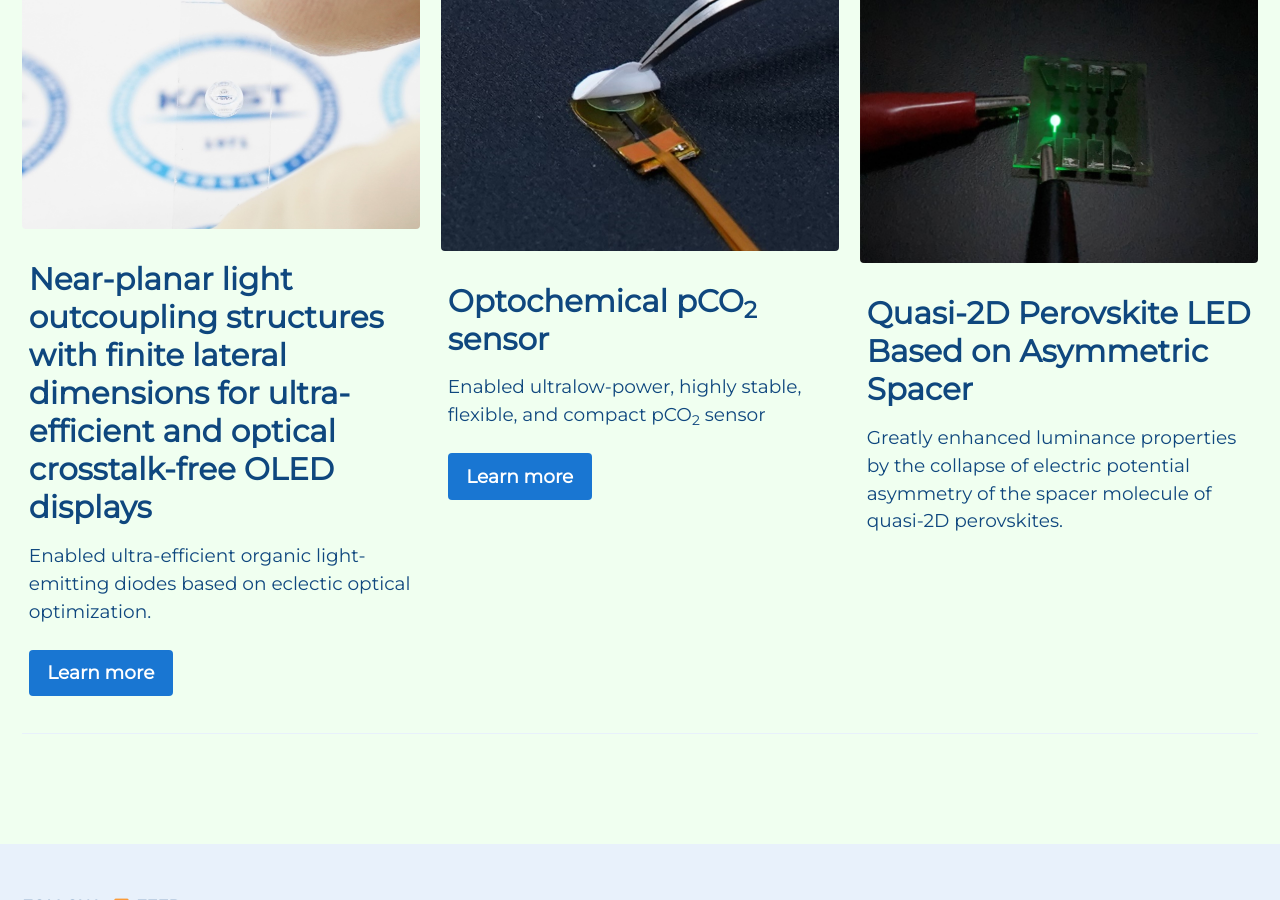
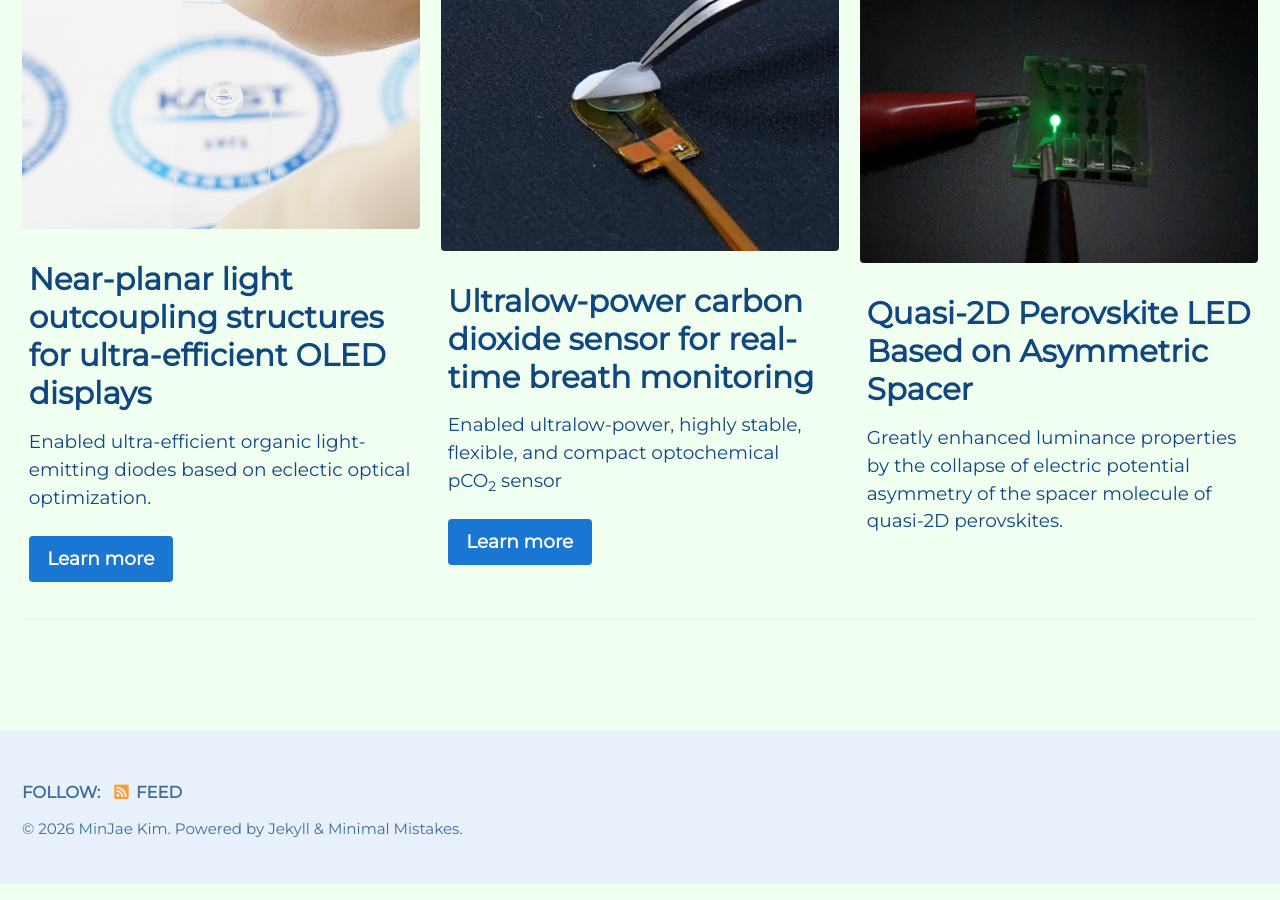
Before and after one commit to mj3259/mj3259.github.io, a Jekyll site: the page built from index.md, in a window 1280 px wide and 900 px high, scrolled down 770 px. Built offline with Jekyll 4.4.1, drawn with Linux system fonts in a browser that asks for light colours; cached includes are drawn as plain includes.

Commit message:
Update index.md

```diff
--- a/index.md
+++ b/index.md
@@ -12,15 +12,15 @@ excerpt: >
 feature_row:
   - image_path: /assets/images/oled.jpg
     alt: "opc"
-    title: "Near-planar light outcoupling structures with finite lateral dimensions for ultra-efficient and optical crosstalk-free OLED displays"
+    title: "Near-planar light outcoupling structures for ultra-efficient OLED displays"
     excerpt: 'Enabled ultra-efficient organic light-emitting diodes based on eclectic optical optimization.'
     url: "https://doi.org/10.1038/s41467-025-66538-6"
     btn_class: "btn--primary"
     btn_label: "Learn more"
   - image_path: /assets/images/CO2 sensor.jpg
-    alt: "Optochemical pCO<sub>2</sub> sensor"
-    title: "Optochemical pCO<sub>2</sub> sensor"
-    excerpt: "Enabled ultralow-power, highly stable, flexible, and compact pCO<sub>2</sub> sensor"
+    alt: "Ultralow-power carbon dioxide sensor for real-time breath monitoring"
+    title: "Ultralow-power carbon dioxide sensor for real-time breath monitoring"
+    excerpt: "Enabled ultralow-power, highly stable, flexible, and compact optochemical pCO<sub>2</sub> sensor"
     url: "https://doi.org/10.1016/j.device.2024.100681"
     btn_class: "btn--primary"
     btn_label: "Learn more"
```
